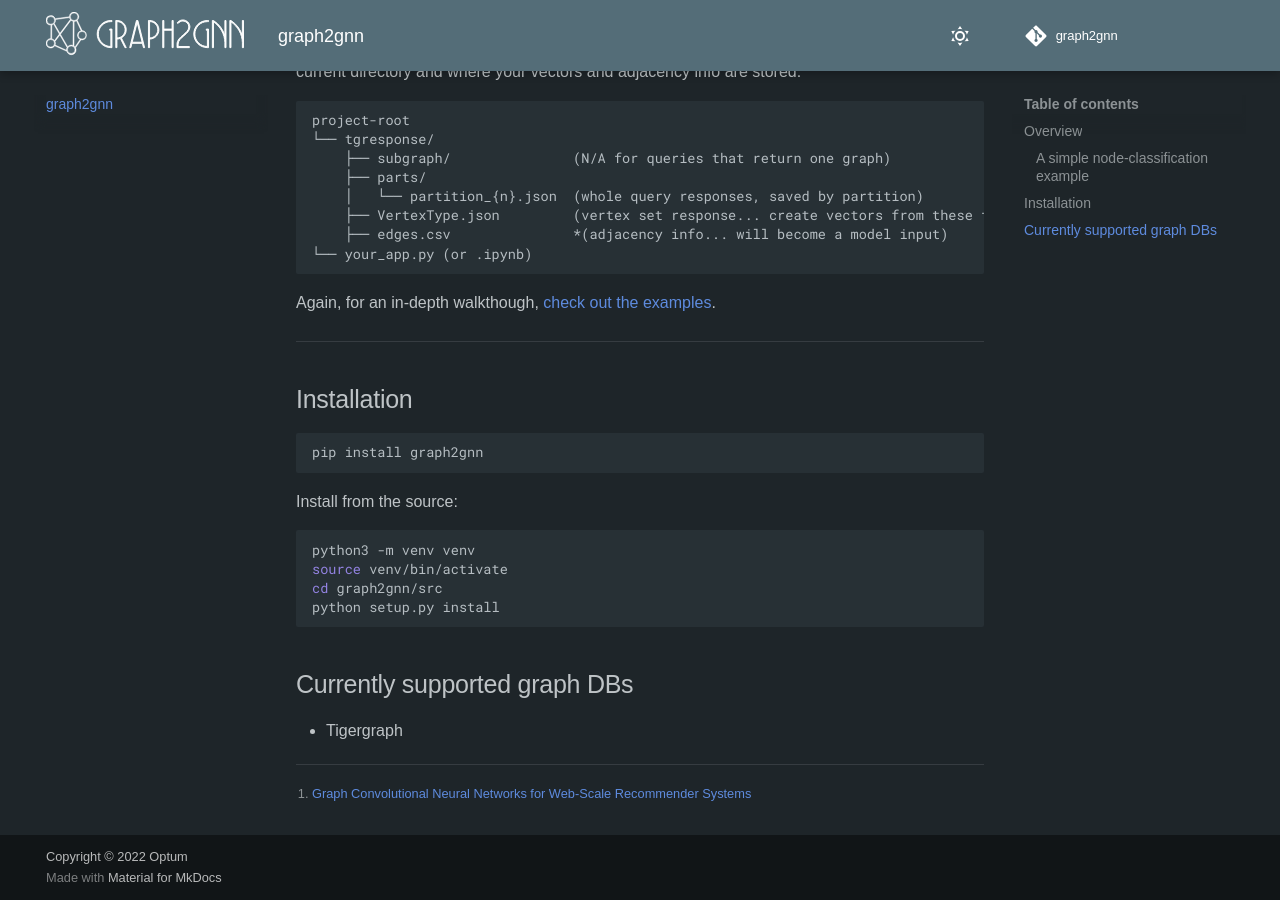
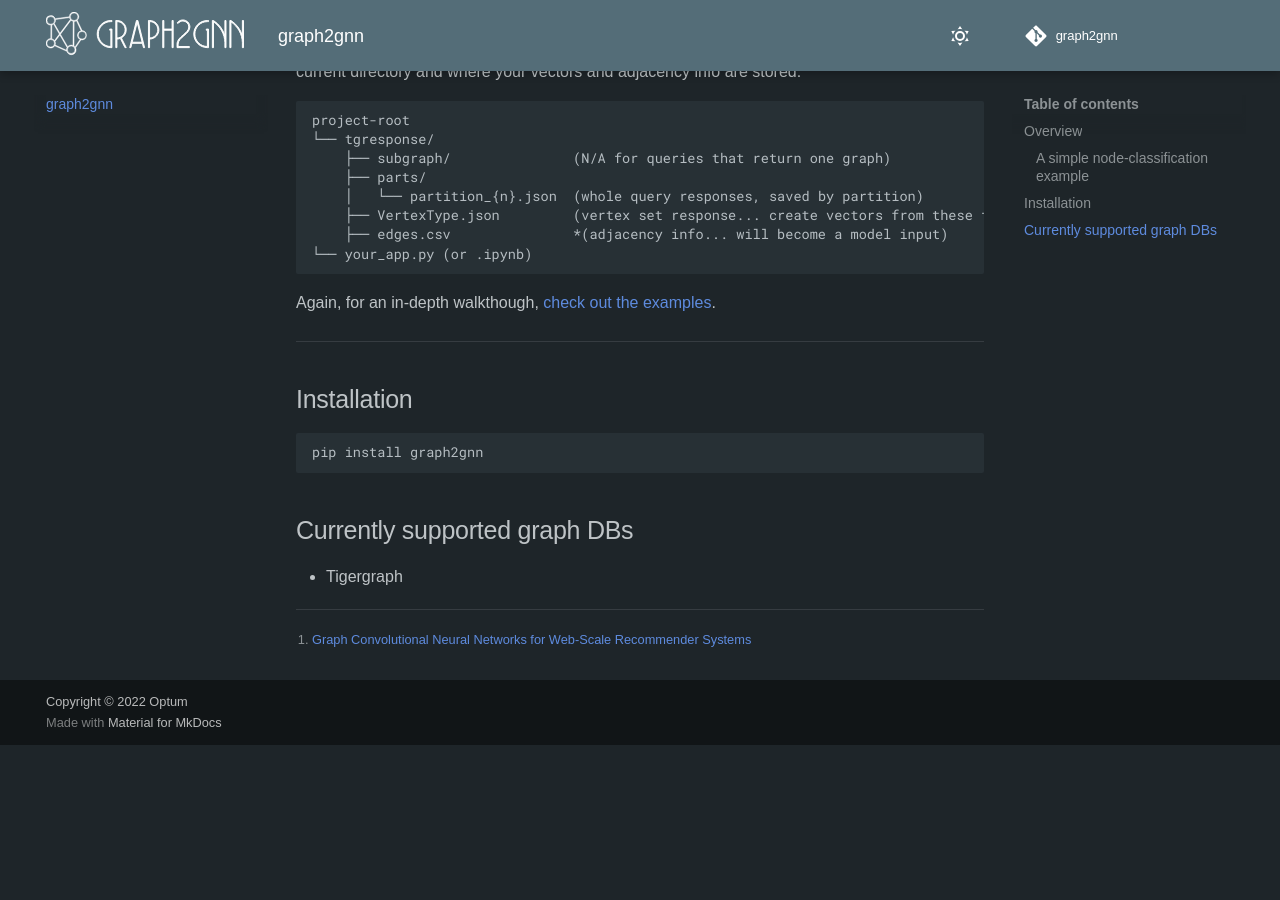
Before and after one commit to Optum/graph2gnn, an MkDocs documentation site: the page built from documentation/docs/index.md, in a window 1280 px wide and 900 px high, scrolled down 1728 px. Built offline with MkDocs 1.6.1 and Material for MkDocs 9.7.7, drawn with Linux system fonts in a browser that asks for light colours; some web fonts are replaced; comment, search, counter and statistics services are not loaded; after the commit the page ends 2473 px from its top, so only the background shows below that.

Commit message:
remove install from source

````diff
--- a/documentation/docs/index.md
+++ b/documentation/docs/index.md
@@ -68,14 +68,6 @@
 pip install graph2gnn
 ```
 
-Install from the source:
-```sh
-python3 -m venv venv
-source venv/bin/activate
-cd graph2gnn/src
-python setup.py install
-```
-
 ## Currently supported graph DBs
 - Tigergraph
 
````
Also changed, not shown: README.md.
